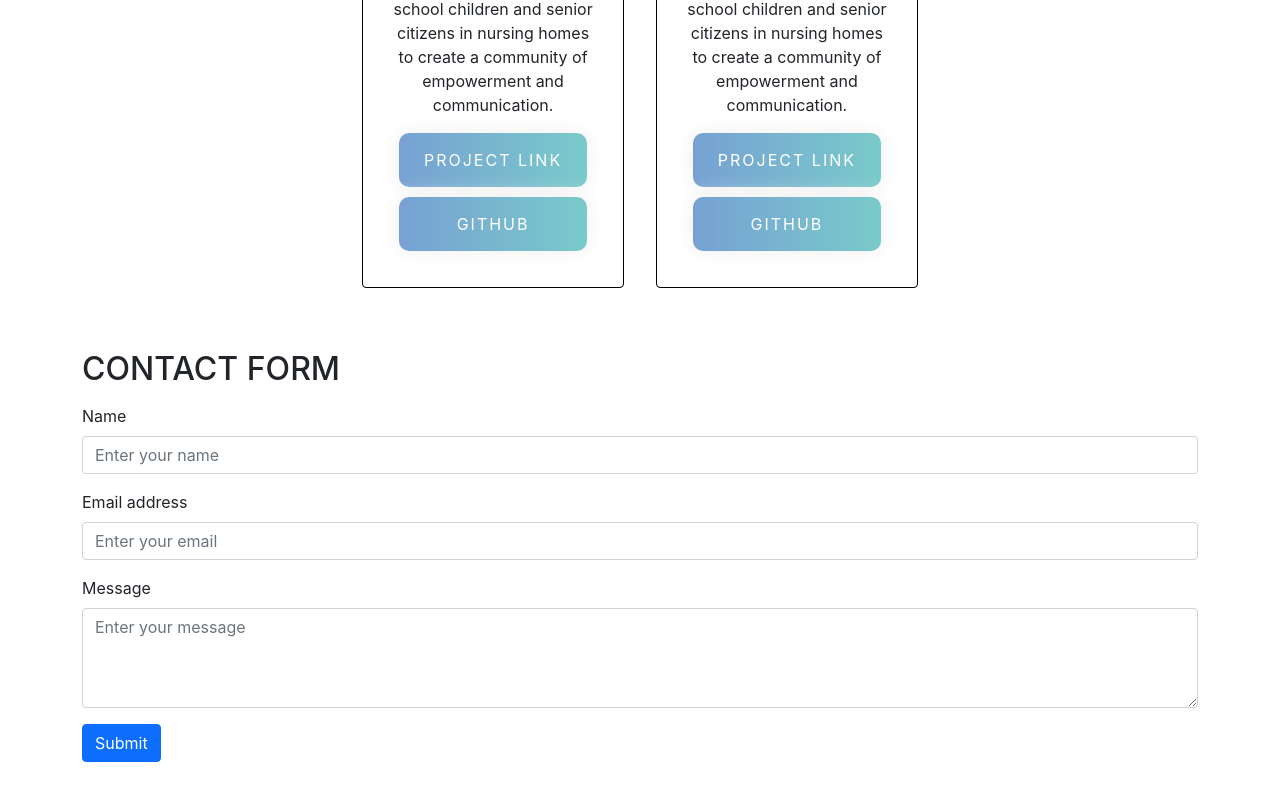
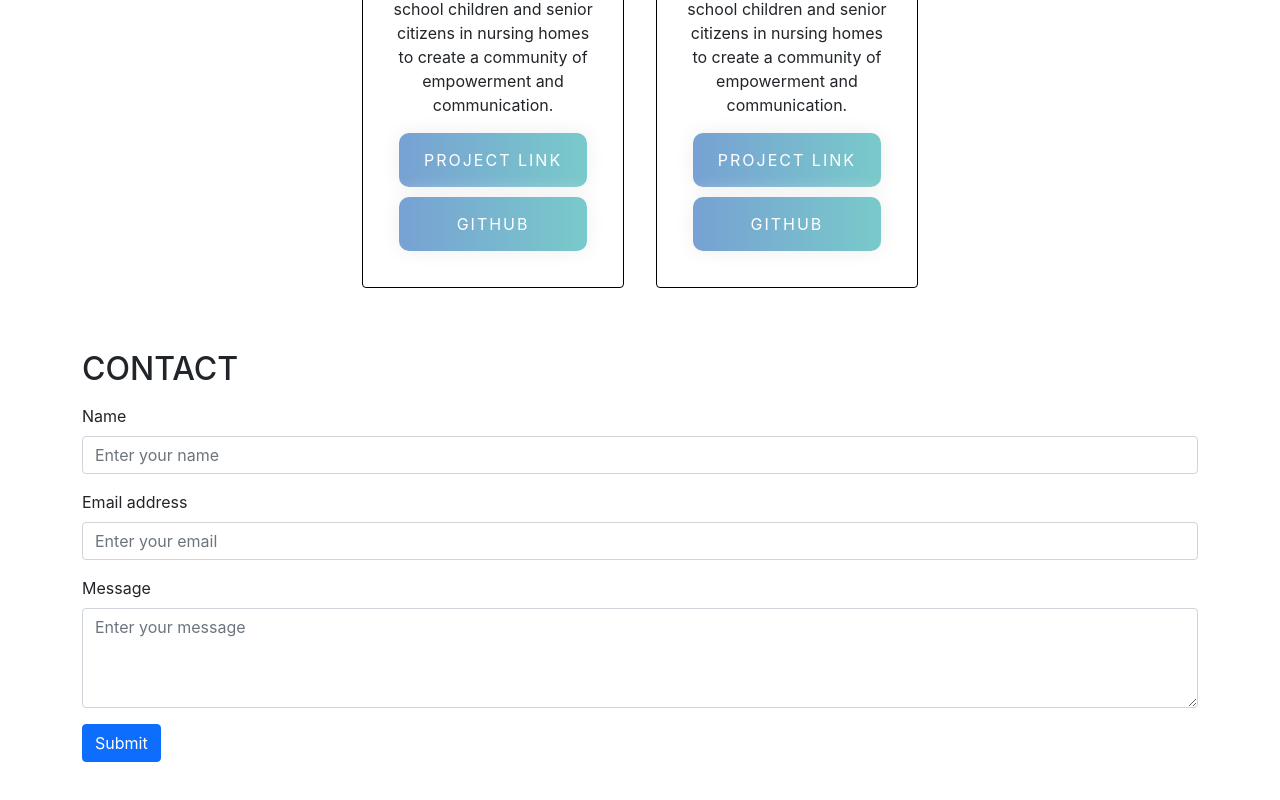
Before and after one commit to DrMcCollum5/react-portfolio, a React (Create React App) app: page / in a window 1280 px wide. Shown: the part 1741-2541 px from the top of the page. Built offline with nearby package versions, Linux system fonts and the light colour scheme.

Commit message:
update contact link

```diff
--- a/src/components/ContactForm.js
+++ b/src/components/ContactForm.js
@@ -43,7 +43,7 @@ const ContactForm = () => {
 
   return (
     <>
-      <h2>Contact Form</h2>
+      <h2>Contact</h2>
       {successMsg && <p className="successMsg">{successMsg}</p>}
       {errorMsg && <p className="errorMsg">{errorMsg}</p>}
       <Form
```
Also changed, not shown: 2 other files (tests, documents, lock files or other folders).
